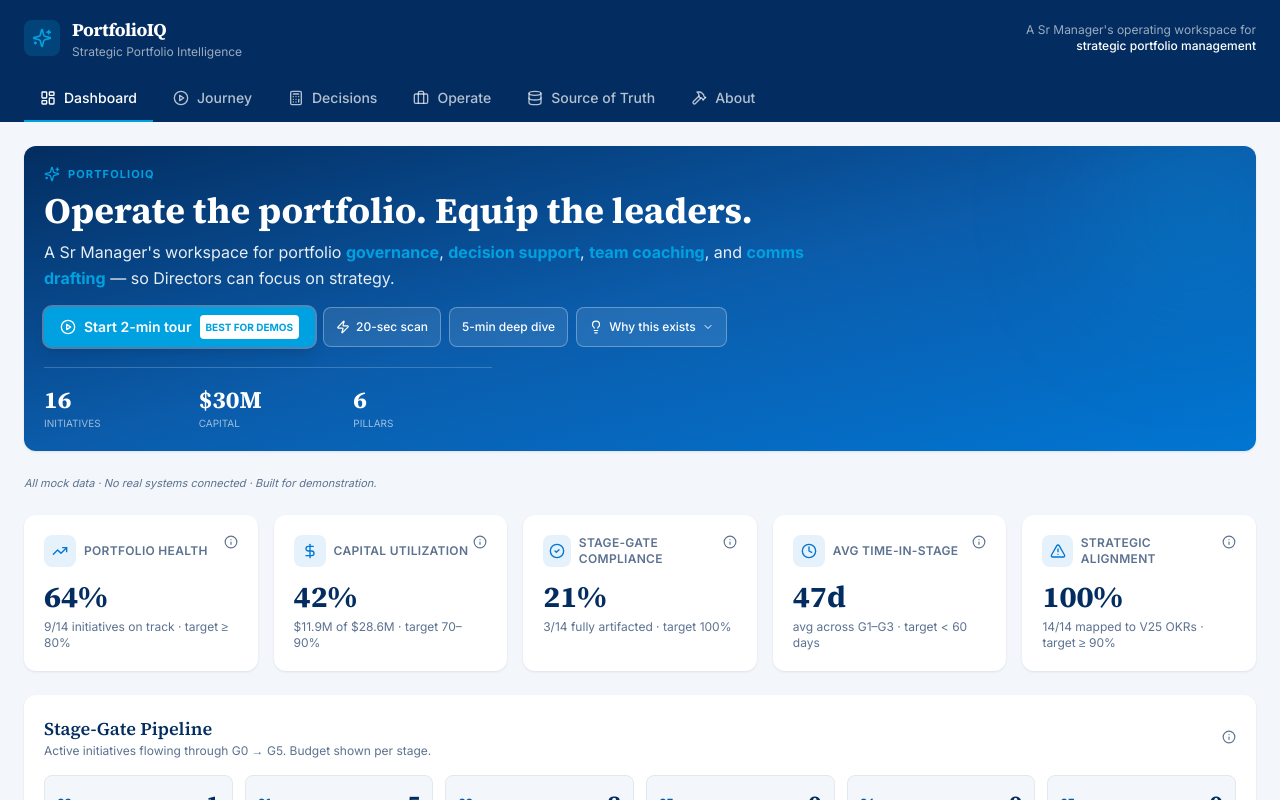
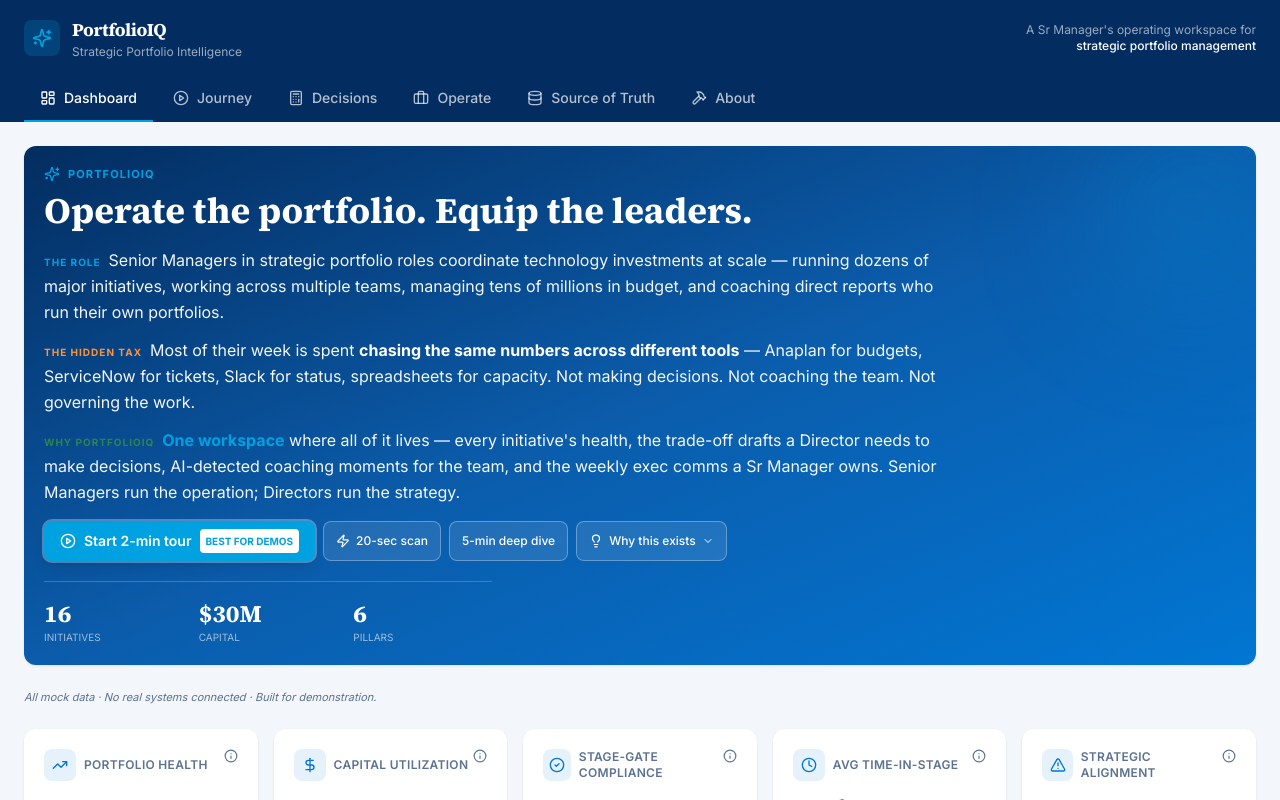
Before and after one commit to saurabhj1986/portfolioiq-demo, a React (Vite) app: page / in a window 1280 px wide. Shown: the top 800 px of the page. Built offline with nearby package versions, Linux system fonts and the light colour scheme.

Commit message:
Rewrite hero summary as Context -> Problem -> Why narrative; accessible to anyone with no prior context

```diff
--- a/src/components/Dashboard.jsx
+++ b/src/components/Dashboard.jsx
@@ -122,9 +122,20 @@ export default function Dashboard({ navigateTo, activeTour, onStartTour, tourSte
             <span className="text-[11px] uppercase tracking-widest text-sflight font-bold">PortfolioIQ</span>
           </div>
           <h1 className="text-3xl md:text-4xl font-serif font-bold leading-tight">Operate the portfolio. Equip the leaders.</h1>
-          <p className="text-base text-white/90 mt-2 leading-relaxed max-w-3xl">
-            A Sr Manager's workspace for portfolio <strong className="text-sflight">governance</strong>, <strong className="text-sflight">decision support</strong>, <strong className="text-sflight">team coaching</strong>, and <strong className="text-sflight">comms drafting</strong> — so Directors can focus on strategy.
-          </p>
+          <div className="mt-4 space-y-3 max-w-4xl">
+            <p className="text-base text-white/95 leading-relaxed">
+              <span className="text-[10px] uppercase tracking-widest text-sflight font-bold mr-2">The role</span>
+              Senior Managers in strategic portfolio roles coordinate technology investments at scale — running dozens of major initiatives, working across multiple teams, managing tens of millions in budget, and coaching direct reports who run their own portfolios.
+            </p>
+            <p className="text-base text-white/95 leading-relaxed">
+              <span className="text-[10px] uppercase tracking-widest text-syellow font-bold mr-2">The hidden tax</span>
+              Most of their week is spent <strong className="text-white">chasing the same numbers across different tools</strong> — Anaplan for budgets, ServiceNow for tickets, Slack for status, spreadsheets for capacity. Not making decisions. Not coaching the team. Not governing the work.
+            </p>
+            <p className="text-base text-white/95 leading-relaxed">
+              <span className="text-[10px] uppercase tracking-widest text-sgreen font-bold mr-2">Why PortfolioIQ</span>
+              <strong className="text-sflight">One workspace</strong> where all of it lives — every initiative's health, the trade-off drafts a Director needs to make decisions, AI-detected coaching moments for the team, and the weekly exec comms a Sr Manager owns. Senior Managers run the operation; Directors run the strategy.
+            </p>
+          </div>
           <div className="flex flex-wrap gap-2 mt-4">
             <button onClick={() => onStartTour && onStartTour('2m')} className="bg-sflight text-white rounded-lg px-4 py-2 font-semibold hover:bg-sfblue transition flex items-center gap-2 text-sm shadow-lg ring-2 ring-white/30">
               <PlayCircle className="w-4 h-4" /> Start 2-min tour
```
